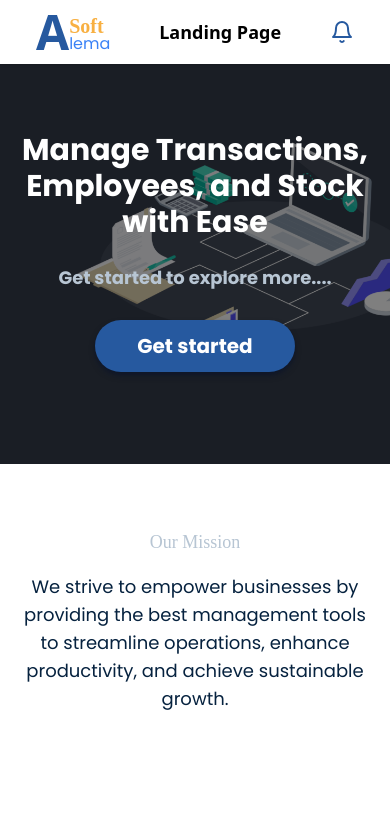
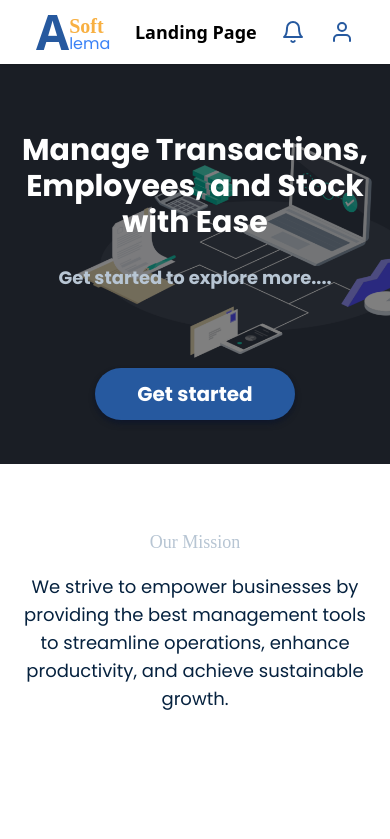
Before and after one commit to NP-SON-250/SBS_FE, a React (Vite) app: page / in a window 390 px wide. Shown: the top 839 px of the page. Built offline with nearby package versions, Linux system fonts and the light colour scheme; a web font is replaced by a local one.

Commit message:
Save changes

```diff
--- a/src/Landing/LandingTopbar.jsx
+++ b/src/Landing/LandingTopbar.jsx
@@ -1,7 +1,8 @@
-import React from 'react';
+import React,{useState} from 'react';
 import { FiSearch, FiBell, FiUser } from 'react-icons/fi';
 import { Link } from 'react-router-dom';
 import Logo from '../ReUsables/Logo';
+import LoginRegister from './LoginRegister';
 // Function to determine the greeting based on the current time
 const getGreeting = () => {
   const now = new Date();
@@ -11,6 +12,11 @@ const getGreeting = () => {
 
 const LandingTopbar = ({ currentSection}) => {
   const greeting = getGreeting();
+  const [showForm, setShowForm] = useState(false);
+
+    const handleGetStartedClick = () => {
+      setShowForm(true);
+    };
   return (
     <div className="fixed top-0 right-0 w-full h-16 bg-white p-4 shadow z-[999]">
       {/* Large devices */}
@@ -37,7 +43,7 @@ const LandingTopbar = ({ currentSection}) => {
 
         <div className="flex items-center gap-20 px-10 mt-2 absolute right-0">
         <Link to={'/landing/notifications'}><FiBell className="text-tblue w-6 h-6 hover:text-black cursor-pointer" /></Link>
-          <FiUser className="text-tblue w-6 h-6 hover:text-black cursor-pointer" />
+          <FiUser className="text-tblue w-6 h-6 hover:text-black cursor-pointer" onClick={handleGetStartedClick}/>
         </div>
       </div>
 
@@ -49,7 +55,9 @@ const LandingTopbar = ({ currentSection}) => {
 
         <div className="text-lg font-bold text-gray-700">{currentSection}</div>
         <Link to={'/landing/notifications'}><FiBell className="text-tblue w-6 h-6 hover:text-black cursor-pointer" /></Link>
+        <FiUser className="text-tblue w-6 h-6 hover:text-black cursor-pointer" onClick={handleGetStartedClick}/>
       </div>
+      {showForm && <LoginRegister />}
     </div>
   );
 };
--- a/src/Landing/LoginRegister.jsx
+++ b/src/Landing/LoginRegister.jsx
@@ -194,7 +194,7 @@ const LoginRegister = () => {
                   />
                   <PaperClipIcon className="lg:w-6 lg:h-6 w-6 h-6 text-tblue mr-2" />
                   {selectedImage ? (
-                    <img src={selectedImage} alt="Profile" className="lg:w-6 lg:h-6 w-10 h-12 rounded-full object-cover ml-2" />
+                    <img src={selectedImage} alt="Profile" className="lg:w-6 lg:h-6 w-12 h-12 rounded-full object-cover ml-2" />
                   ) : (
                     <span className="text-pcolor lg:text-sm lg:mt-3 mt-1 text-xl font-bold">Choose..</span>
                   )}
--- a/src/Landing/Slider.jsx
+++ b/src/Landing/Slider.jsx
@@ -62,7 +62,7 @@ const Slider = () => {
             </h1>
             <p className="text-gray text-lg md:text-3xl lg:px-2 px-10 font-bold py-6">{slide.para}</p>
             <button
-              className=" fixed top-80 w-[200px] bg-tblue hover:bg-white hover:text-tblue text-white lg:text-base text-xl font-bold py-3 rounded-full shadow-slate-900 shadow-md transition-all z-50"
+              className=" absolute top-96 w-[200px] bg-tblue hover:bg-white hover:text-tblue text-white lg:text-base text-xl font-bold py-3 rounded-full shadow-slate-900 shadow-md transition-all z-50"
               onClick={handleGetStartedClick}
             >
               {slide.button}
```
